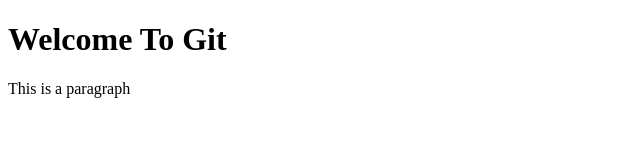
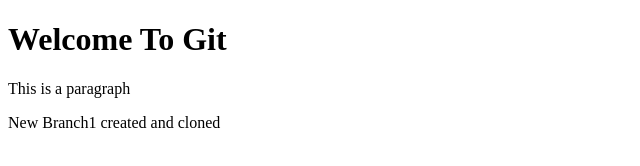
Before and after one commit to desmondrichard/samplecode, a plain HTML site: page index.html in a window 1280 px wide. Shown: the whole page, without its empty margins (0-640 px from the left). Drawn offline with Linux system fonts and the light colour scheme.

Commit message:
updated newbranch1

```diff
--- a/index.html
+++ b/index.html
@@ -9,6 +9,7 @@
   <body>
     <h1>Welcome To Git</h1>
     <p>This is a paragraph</p>
+    <p>New Branch1 created and cloned</p>
     <script type="text/javascript" src="index.js"></script>
   </body>
 </html>
```
